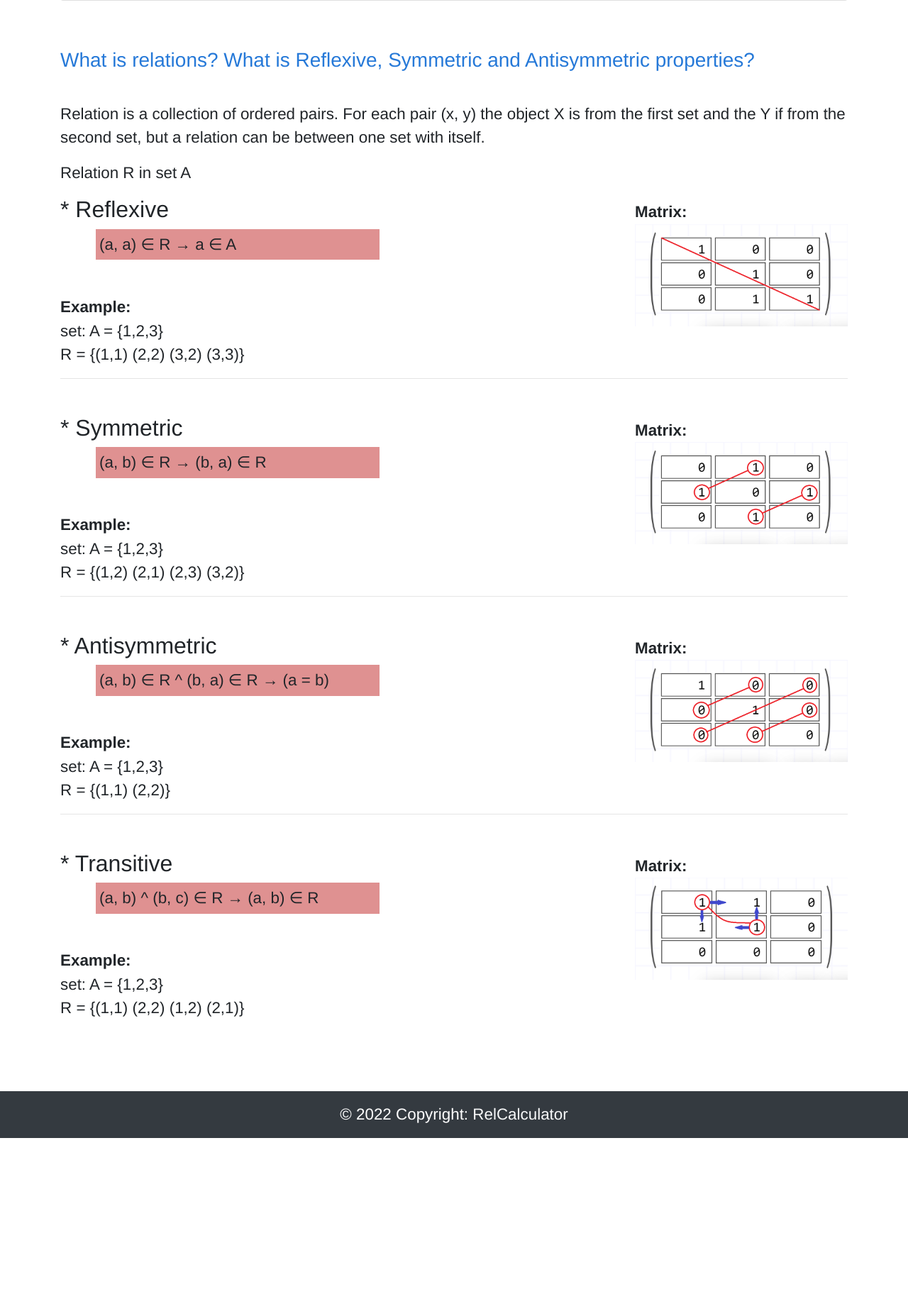
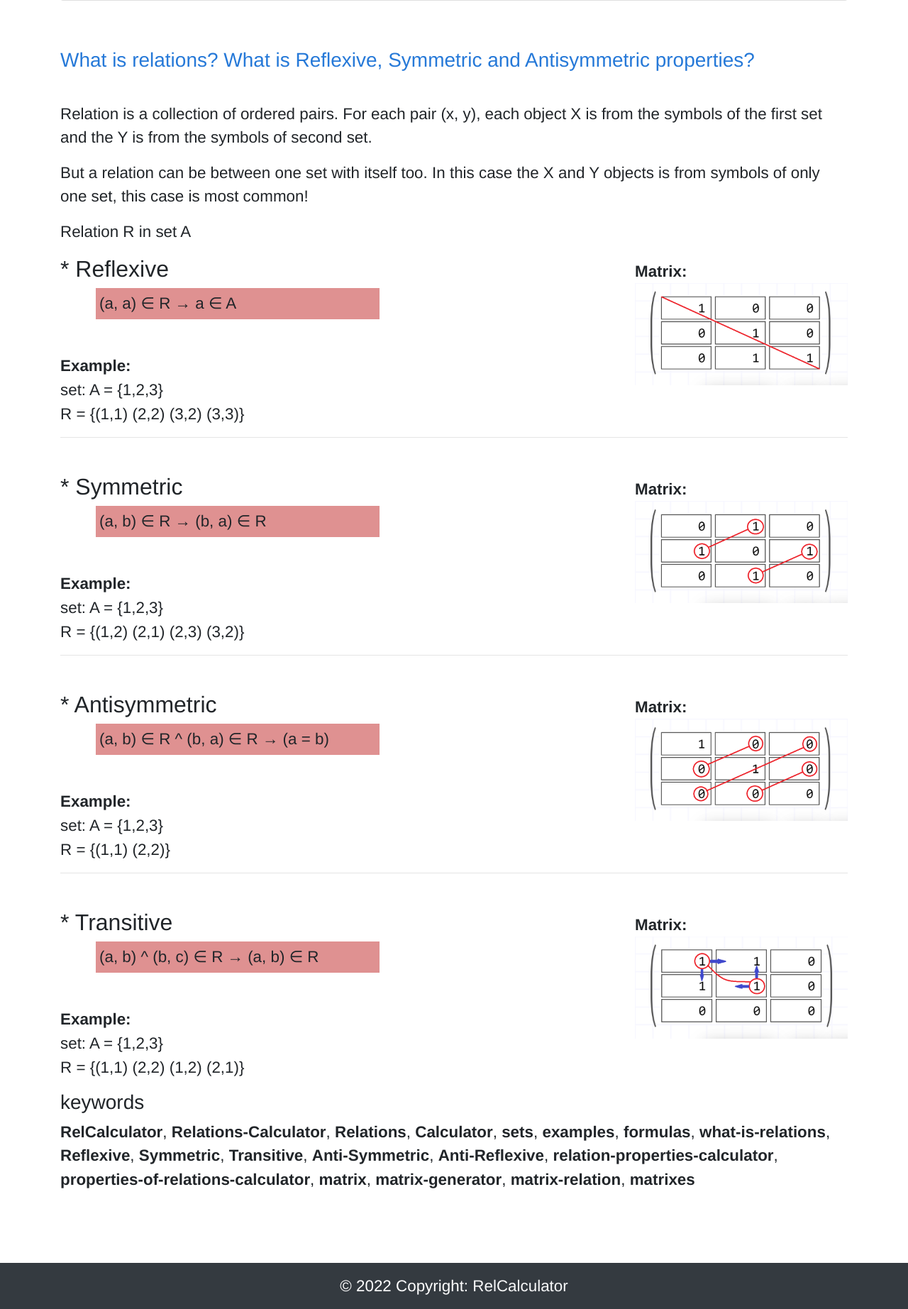
Before and after one commit to oseias-romeiro/relCalculator, a PHP site: page / in a window 1280 px wide. Shown: the part 640-2485 px from the top of the page at 71% size. Before the commit the page ends 2244 px from the top, so only its background shows below. Run offline with PHP 8.4, Linux system fonts and the light colour scheme.

Commit message:
CEO update

```diff
--- a/index.php
+++ b/index.php
@@ -59,8 +59,9 @@
     <h3 class="question">What is relations? What is Reflexive, Symmetric and Antisymmetric properties?</h3>
     <br>
     <p>
-        Relation is a collection of ordered pairs. For each pair (x, y) the object X is from the first set and the Y if from the second set, but a relation can be between one set with itself.
+        Relation is a collection of ordered pairs. For each pair (x, y), each object X is from the symbols of the first set and the Y is from the symbols of second set.
     </p>
+    <p>But a relation can be between one set with itself too. In this case the X and Y objects is from symbols of only one set, this case is most common!</p>
     <p>Relation R in set A</p>
     <h2>* Reflexive</h2>
     <p class="formula">
@@ -121,6 +122,10 @@
         <br>
         R = {(1,1) (2,2) (1,2) (2,1)}
     </p>
+    <h3>keywords</h3>
+    <p>
+        <b>RelCalculator</b>, <b>Relations-Calculator</b>, <b>Relations</b>, <b>Calculator</b>, <b>sets</b>, <b>examples</b>, <b>formulas</b>, <b>what-is-relations</b>, <b>Reflexive</b>, <b>Symmetric</b>, <b>Transitive</b>, <b>Anti-Symmetric</b>, <b>Anti-Reflexive</b>, <b>relation-properties-calculator</b>, <b>properties-of-relations-calculator</b>, <b>matrix</b>, <b>matrix-generator</b>, <b>matrix-relation</b>, <b>matrixes</b>
+    </p>
 </div>
 
 <?php include_once "partials/foot.php" ?>
--- a/partials/head.php
+++ b/partials/head.php
@@ -5,7 +5,7 @@
     <meta http-equiv="X-UA-Compatible" content="IE=edge">
     <meta name="viewport" content="width=device-width, initial-scale=1.0">
     <meta name="description" content="RelCalculator is a Relation calculator to find relations between sets... Relation is a collection of ordered pairs. For each pair (x, y) the object X is from the first set and the Y if from the second set, but a relation can be between one set with itself." title="RelCalculator | Relations Calculator">
-    <meta name="keywords" content="RelCalculator, Relations-Calculator, Relations, Calculator, sets, examples, formulas, what-is-relations, Reflexive, Symmetric, Transitive, Anti-Symmetric, Anti-Reflexive, relation-properties-calculator, properties-of-relations-calculator">
+    <meta name="keywords" content="RelCalculator, Relations-Calculator, Relations, Calculator, sets, examples, formulas, what-is-relations, Reflexive, Symmetric, Transitive, Anti-Symmetric, Anti-Reflexive, relation-properties-calculator, properties-of-relations-calculator, matrix, matrix-generator, matrix-relation, matrixes">
     <meta name="google-site-verification" content="hZcQF8vJ9UveUt0bOdHXs2w-E6NEyzFWpVpEc4GFKSI" />
 
     <title>Relation Calculator</title>
```
